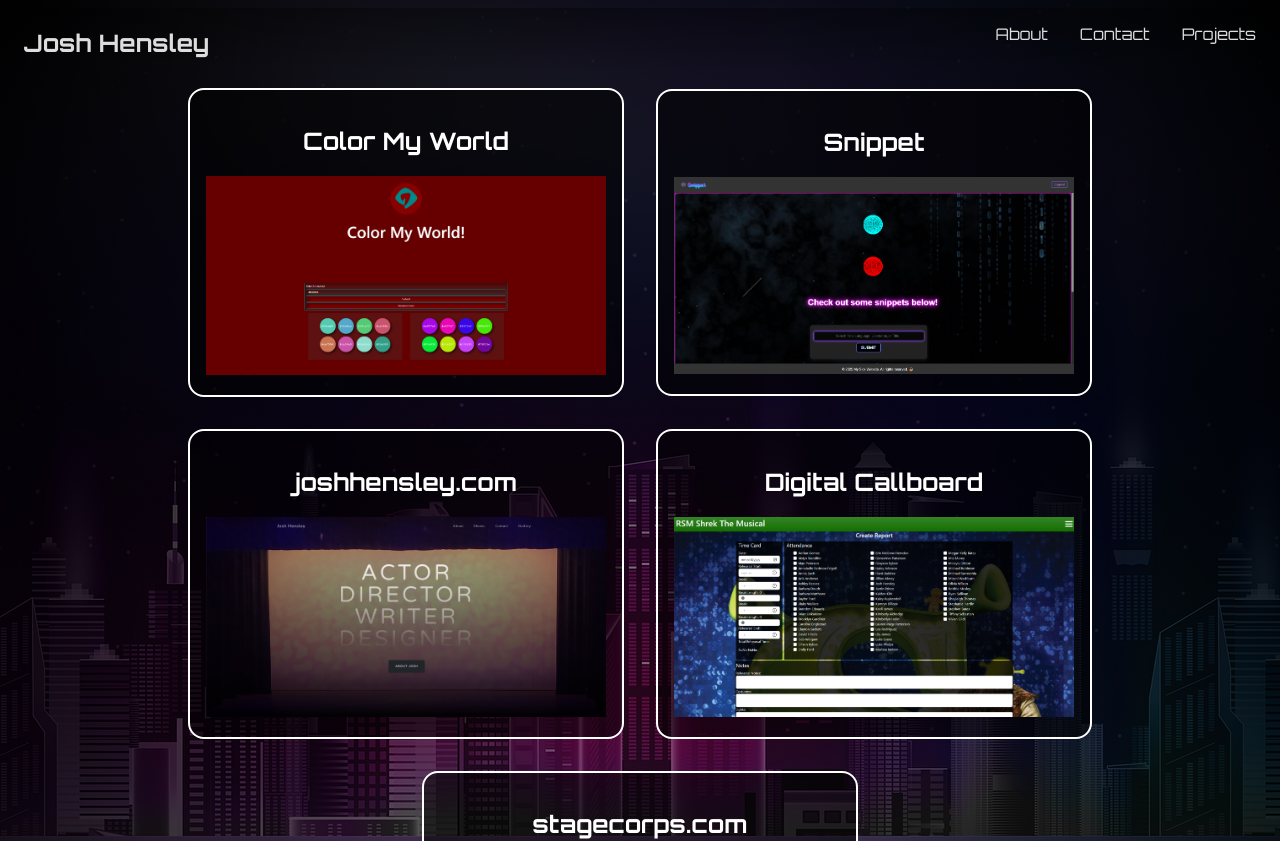
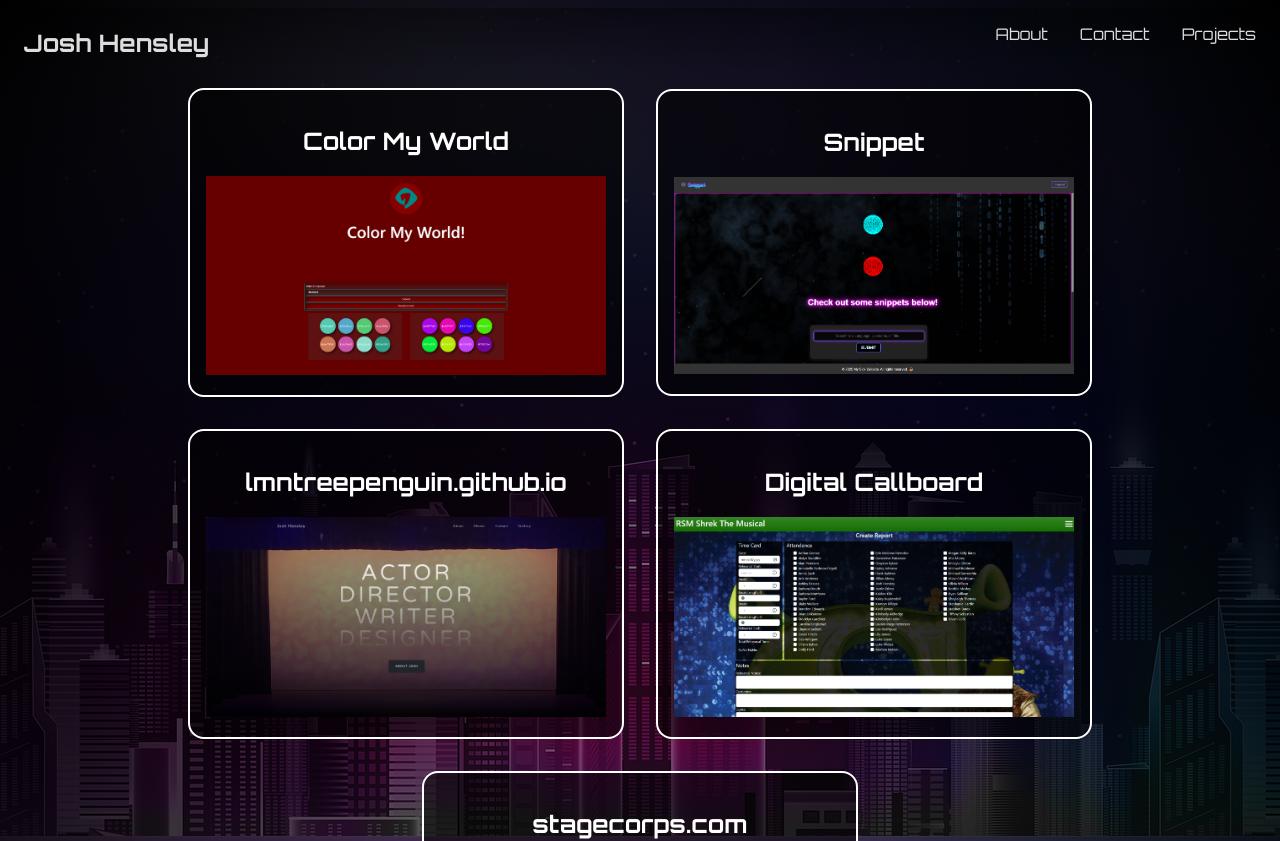
Before and after one commit to josh-hensley/portfolio, a React (Vite) app: page /Projects in a window 1280 px wide. Shown: the top 841 px of the page. Built offline with nearby package versions, Linux system fonts and the light colour scheme.

Commit message:
updated projects page

```diff
--- a/src/Pages/Projects/index.tsx
+++ b/src/Pages/Projects/index.tsx
@@ -11,8 +11,8 @@ const Projects: React.FC = () => {
                 <a href="https://snippet-vzjo.onrender.com/" target='_blank'><img className='screenshot' src="/assets/Snippet_Screenshot.png" alt="Color my world screenshot" /></a>
             </div>
             <div className="card">
-                <h2>joshhensley.com</h2>
-                <a href="https://joshhensley.com/" target='_blank'><img className='screenshot' src="/assets/jhcomscreenshot.png" alt="joshhensley.com screenshot" /></a>
+                <h2>lmntreepenguin.github.io</h2>
+                <a href="https://lmntreepenguin.github.io/" target='_blank'><img className='screenshot' src="/assets/jhcomscreenshot.png" alt="joshhensley.com screenshot" /></a>
             </div>
             <div className="card">
                 <h2>Digital Callboard</h2>
@@ -20,7 +20,7 @@ const Projects: React.FC = () => {
             </div>
             <div className="card">
                 <h2>stagecorps.com</h2>
-                <a href="https://stagecorps.com" target='_blank'><img src="/assets/stagecorps.png" alt="stagecorps.com screenshot" className="screenshot" /></a>
+                <a href="https://wwww.stagecorps.com" target='_blank'><img src="/assets/stagecorps.png" alt="stagecorps.com screenshot" className="screenshot" /></a>
             </div>
         </div>
     </main>
```
